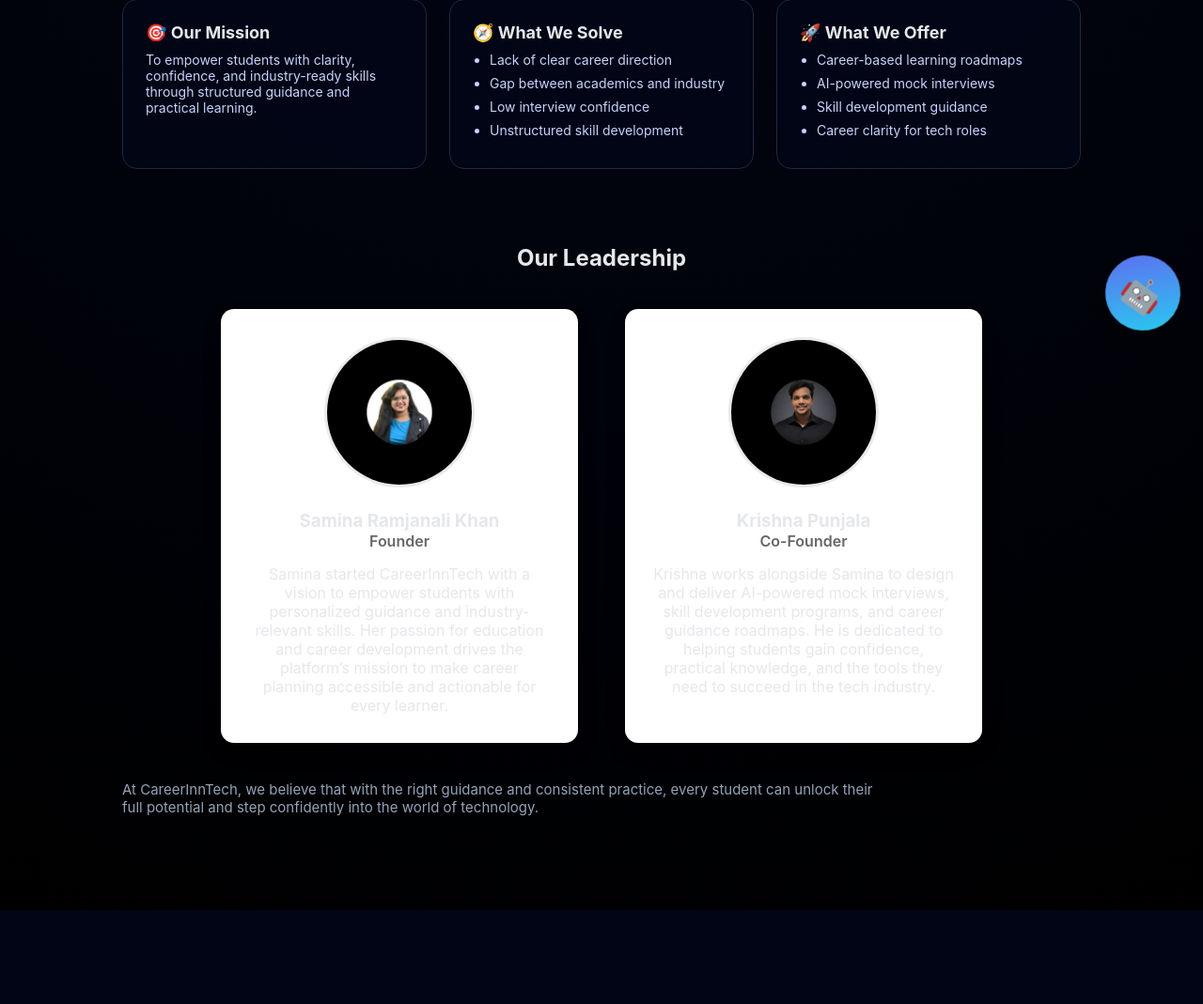
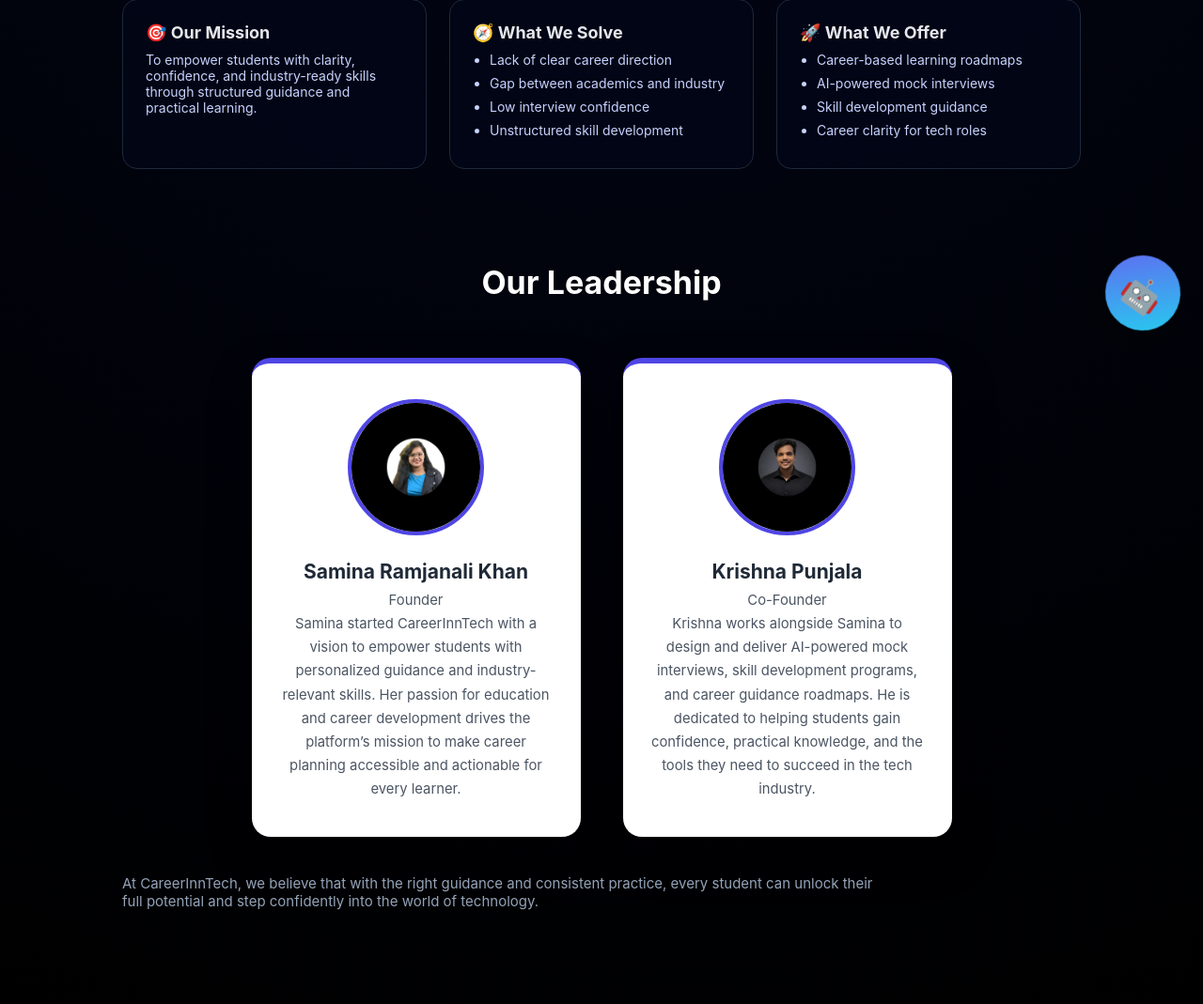
Before and after one commit to ssvprasad144/CareerInnTech, a Django app: page /about/ in a window 1280 px wide. Shown: the part 424-1493 px from the top of the page at 94% size. Before the commit the page ends 1393 px from the top, so only its background shows below. Run offline with Django 5.2, Linux system fonts and the light colour scheme.

Commit message:
Update about.css

```diff
--- a/careerinntech/static/css/about.css
+++ b/careerinntech/static/css/about.css
@@ -85,42 +85,74 @@
         font-size: 32px;
     }
 }
+
 .about-leadership {
-    margin-top: 80px;
+    margin-top: 100px;
     text-align: center;
 }
 
 .about-leadership h2 {
-    margin-bottom: 40px;
+    font-size: 34px;
+    font-weight: 700;
+    margin-bottom: 60px;
+    color: var(--cit-light);
 }
 
 .leadership-grid {
     display: flex;
     justify-content: center;
-    gap: 50px;
+    gap: 45px;
     flex-wrap: wrap;
 }
 
 .leader-card {
-    background: #ffffff;
-    max-width: 380px;
-    padding: 30px;
-    border-radius: 14px;
-    box-shadow: 0 10px 25px rgba(0, 0, 0, 0.08);
-    text-align: center;
+    background: var(--cit-light);
+    width: 350px;
+    padding: 38px 28px;
+    border-radius: 20px;
+    box-shadow: 0 20px 45px rgba(0,0,0,0.35);
+    transition: all 0.35s ease;
+    border-top: 6px solid var(--cit-primary);
 }
 
-.leader-img {
-    width: 160px;
-    height: 160px;
+.leader-card:hover {
+    transform: translateY(-10px);
+    box-shadow: 0 30px 60px rgba(0,0,0,0.45);
+}
+
+.leader-card img {
+    width: 145px;
+    height: 145px;
     border-radius: 50%;
     object-fit: cover;
-    margin-bottom: 20px;
-    border: 3px solid #eaeaea;
+    margin-bottom: 22px;
+    border: 4px solid var(--cit-primary);
 }
 
-.leader-role {
+.leader-card h3 {
+    font-size: 21px;
+    font-weight: 700;
+    color: var(--cit-text);
+    margin-bottom: 6px;
+}
+
+.leader-card span {
+    display: inline-block;
+    font-size: 14px;
     font-weight: 600;
-    color: #666;
-    margin-bottom: 15px;
+    color: var(--cit-primary);
+    margin-bottom: 16px;
 }
+
+.leader-card p {
+    font-size: 14.8px;
+    color: #4b5563;
+    line-height: 1.7;
+}
+:root {
+    --cit-primary: #4f46e5;   /* Indigo / Tech Blue */
+    --cit-accent: #22c55e;    /* Growth Green */
+    --cit-dark: #0b0f19;      /* Background Dark */
+    --cit-light: #ffffff;
+    --cit-text: #1f2937;
+}
```
